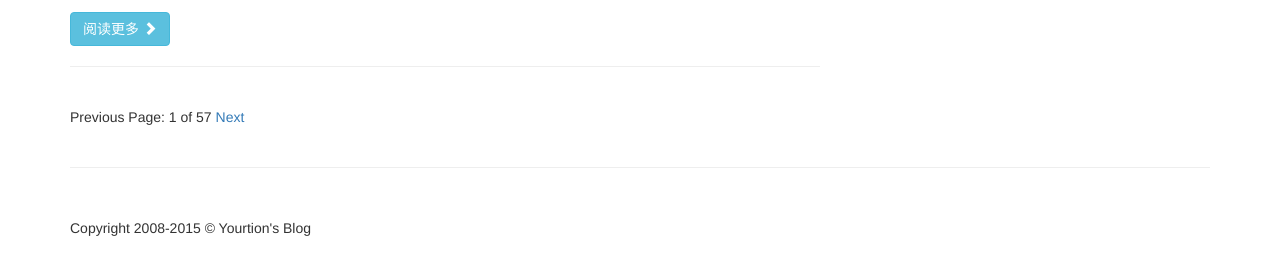
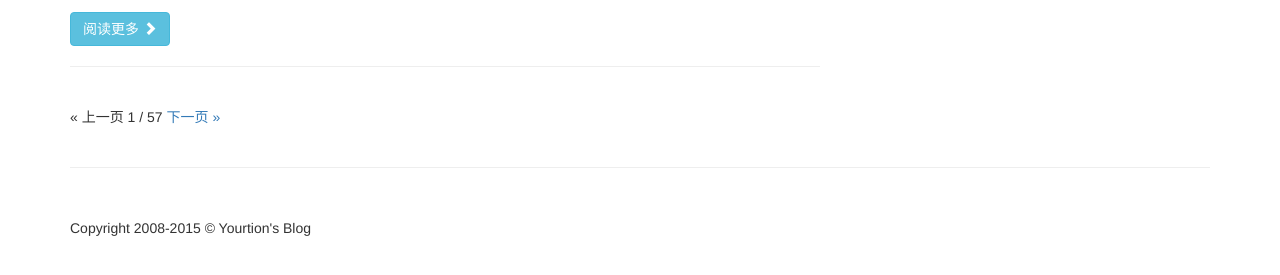
Before and after one commit to yourtion/yourtion.github.io, a Jekyll site: the page built from index.html, in a window 1280 px wide and 900 px high, scrolled down 1050 px. Shown: the part 602-877 px from the top of the window. Built offline with Jekyll 4.4.1, drawn with Linux system fonts in a browser that asks for light colours; the list of posts is cut into pages by our own code.

Commit message:
update index

```diff
--- a/index.html
+++ b/index.html
@@ -28,15 +28,15 @@ layout: default
   {% if paginator.total_pages > 1 %}
   <div class="pagination">
     {% if paginator.previous_page %}
-      <a href="/page{{ paginator.previous_page }}" class="previous">Previous</a>
+      <a href="/page{{ paginator.previous_page }}" class="previous">&laquo; 上一页</a>
     {% else %}
-      <span class="previous">Previous</span>
+      <span class="previous">&laquo; 上一页</span>
     {% endif %}
-    <span class="page_number ">Page: {{ paginator.page }} of {{ paginator.total_pages }}</span>
+    <span class="page_number "> {{ paginator.page }} / {{ paginator.total_pages }} </span>
     {% if paginator.next_page %}
-      <a href="/page{{ paginator.next_page }}" class="next">Next</a>
+      <a href="/page{{ paginator.next_page }}" class="next">下一页 &raquo;</a>
     {% else %}
-      <span class="next ">Next</span>
+      <span class="next ">下一页 &raquo;</span>
     {% endif %}
   </div>
   {% endif %}
```
